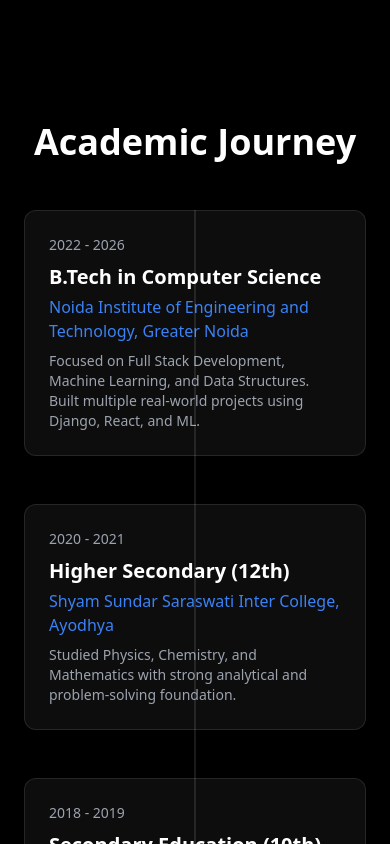
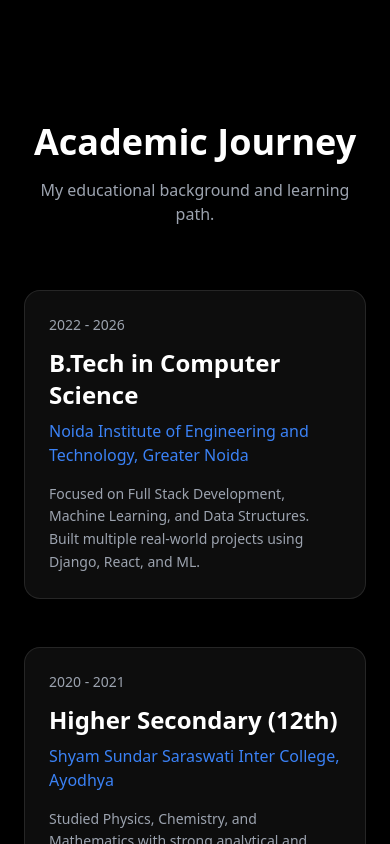
Before and after one commit to suryaveersingh18/portfolio, a React (Vite) app: page / in a window 390 px wide. Shown: the part 7520-8364 px from the top of the page. Built offline with nearby package versions, Linux system fonts and the light colour scheme.

Commit message:
Fixed education section for mobile view

```diff
--- a/src/sections/Education.jsx
+++ b/src/sections/Education.jsx
@@ -31,57 +31,94 @@
                  transition"
     >
       {/* Heading */}
-      <h2 className="text-4xl font-bold text-center mb-12">
-        Academic Journey
-      </h2>
+      <motion.div
+        initial={{ opacity: 0, y: 30 }}
+        whileInView={{ opacity: 1, y: 0 }}
+        transition={{ duration: 0.5 }}
+        className="text-center mb-16"
+      >
+        <h2 className="text-4xl md:text-5xl font-bold mb-4">
+          Academic Journey
+        </h2>
 
-      <div className="relative max-w-4xl mx-auto">
+        <p className="text-gray-600 dark:text-gray-400">
+          My educational background and learning path.
+        </p>
+      </motion.div>
 
-        {/* Vertical Line */}
-        <div className="absolute left-1/2 transform -translate-x-1/2 w-[2px] h-full
-                        bg-black/10 dark:bg-white/10"></div>
+      <div className="relative max-w-5xl mx-auto">
+
+        {/* ✅ Timeline Line ONLY on Desktop */}
+        <div
+          className="hidden md:block absolute left-1/2 top-0
+                     transform -translate-x-1/2
+                     w-[2px] h-full
+                     bg-black/10 dark:bg-white/10"
+        ></div>
 
         {/* Timeline Items */}
         {education.map((item, index) => (
           <motion.div
             key={index}
-            initial={{ opacity: 0, x: index % 2 === 0 ? -50 : 50 }}
-            whileInView={{ opacity: 1, x: 0 }}
+            initial={{
+              opacity: 0,
+              x: index % 2 === 0 ? -50 : 50,
+            }}
+            whileInView={{
+              opacity: 1,
+              x: 0,
+            }}
             transition={{ duration: 0.5 }}
             className={`mb-12 flex ${
-              index % 2 === 0 ? "justify-start" : "justify-end"
+              index % 2 === 0
+                ? "md:justify-start"
+                : "md:justify-end"
             }`}
           >
+
+            {/* Timeline Dot */}
             <div
-              className="w-full md:w-[45%] p-6 rounded-xl
+              className="hidden md:block absolute left-1/2
+                         transform -translate-x-1/2
+                         mt-8 w-4 h-4 rounded-full
+                         bg-blue-500 shadow-lg z-20"
+            ></div>
+
+            {/* Card */}
+            <div
+              className="w-full md:w-[45%] relative z-10
+                         p-6 rounded-2xl
                          bg-gray-100 dark:bg-white/5
                          border border-black/10 dark:border-white/10
-                         shadow-md hover:shadow-xl
-                         transition"
+                         backdrop-blur-lg
+                         shadow-md hover:shadow-2xl
+                         hover:-translate-y-1
+                         transition duration-300"
             >
+
               {/* Year */}
-              <p className="text-sm text-gray-600 dark:text-gray-400 mb-2">
+              <p className="text-sm text-gray-600 dark:text-gray-400 mb-3">
                 {item.year}
               </p>
 
               {/* Title */}
-              <h3 className="text-xl font-semibold mb-1">
+              <h3 className="text-2xl font-semibold mb-2">
                 {item.title}
               </h3>
 
               {/* Institute */}
-              <p className="text-blue-500 mb-2">
+              <p className="text-blue-500 mb-4 font-medium">
                 {item.institute}
               </p>
 
               {/* Description */}
-              <p className="text-gray-700 dark:text-gray-400 text-sm">
+              <p className="text-gray-700 dark:text-gray-400 text-sm leading-relaxed">
                 {item.desc}
               </p>
             </div>
+
           </motion.div>
         ))}
-
       </div>
     </section>
   );
```
